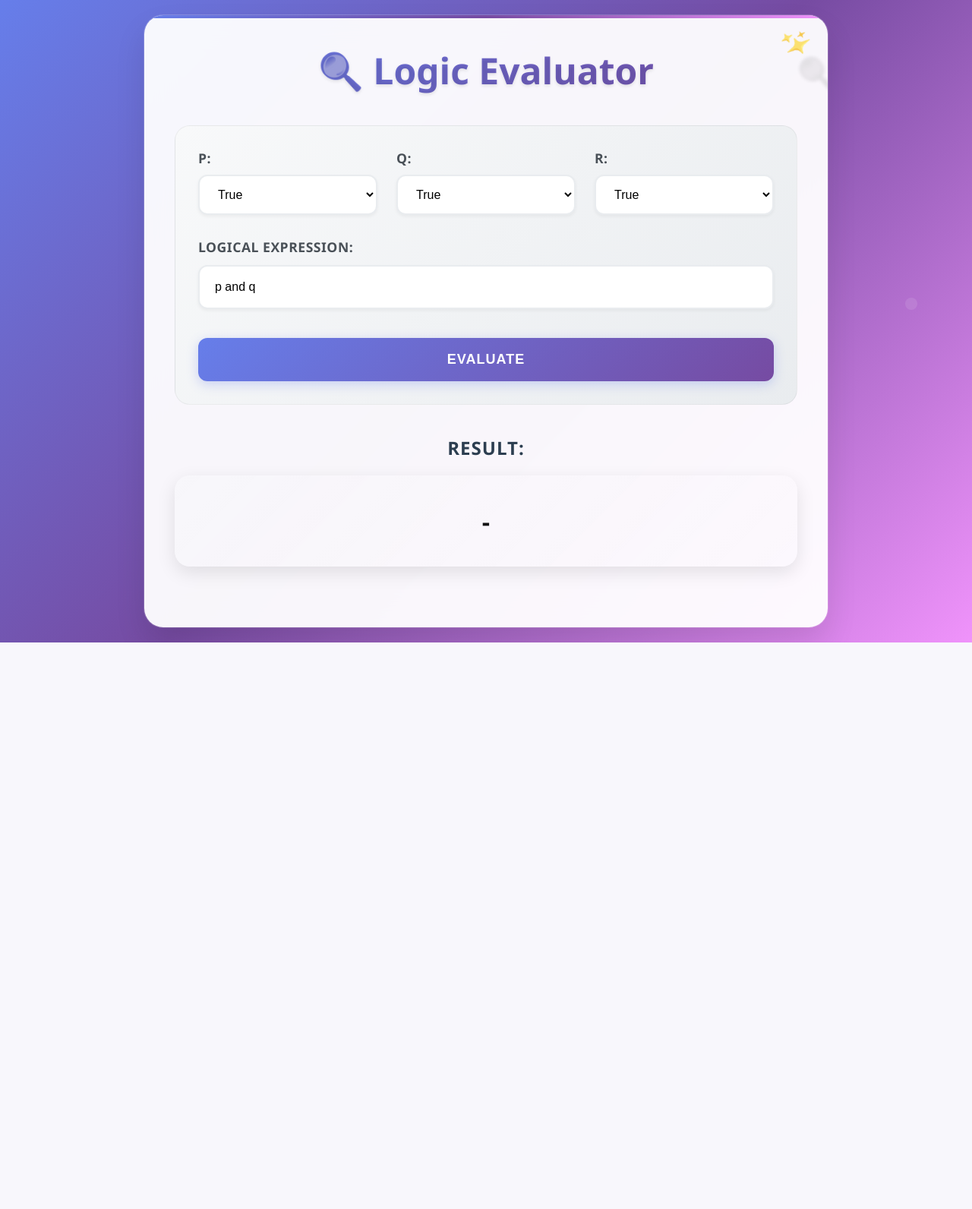
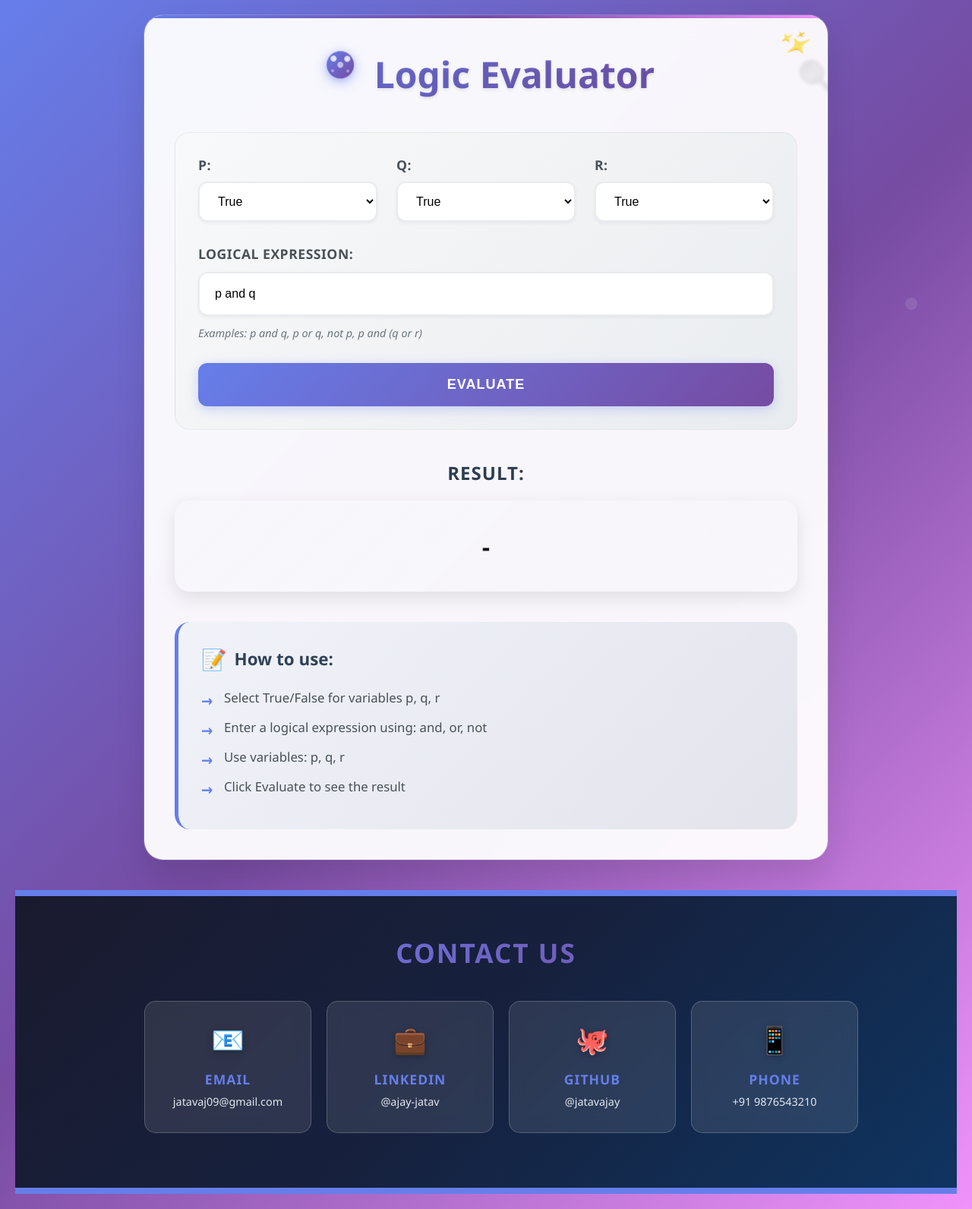
Before and after one commit to jatavajay/Logic-Evaluator, a Flask app: page / in a window 1280 px wide. Shown: the whole page at 76% size. Before the commit the page ends 846 px from the top, so only its background shows below. Run offline with Flask 3, Linux system fonts and the light colour scheme.

Commit message:
Update index.html

```diff
--- a/templates/index.html
+++ b/templates/index.html
@@ -1,12 +1,32 @@
 <!DOCTYPE html>
-<html>
+<html lang="en">
 <head>
+    <meta charset="UTF-8">
+    <meta name="viewport" content="width=device-width, initial-scale=1.0">
     <title>Logic Evaluator</title>
     <link rel="stylesheet" href="{{ url_for('static', filename='style.css') }}">
 </head>
 <body>
     <div class="container">
-        <h1>🔍 Logic Evaluator</h1>
+        <h1>
+            <span class="logo">
+                <svg width="60" height="60" viewBox="0 0 60 60" fill="none" xmlns="http://www.w3.org/2000/svg">
+                    <path d="M30 10C20 10 12 18 12 28C12 38 20 46 30 46C40 46 48 38 48 28C48 18 40 10 30 10Z" fill="url(#brainGradient)"/>
+                    <path d="M25 20C25 22.2091 23.2091 24 21 24C18.7909 24 17 22.2091 17 20C17 17.7909 18.7909 16 21 16C23.2091 16 25 17.7909 25 20Z" fill="white" opacity="0.8"/>
+                    <path d="M43 20C43 22.2091 41.2091 24 39 24C36.7909 24 35 22.2091 35 20C35 17.7909 36.7909 16 39 16C41.2091 16 43 17.7909 43 20Z" fill="white" opacity="0.8"/>
+                    <path d="M30 32C27.7909 32 26 30.2091 26 28C26 25.7909 27.7909 24 30 24C32.2091 24 34 25.7909 34 28C34 30.2091 32.2091 32 30 32Z" fill="white" opacity="0.6"/>
+                    <path d="M22 36C22 37.1046 21.1046 38 20 38C18.8954 38 18 37.1046 18 36C18 34.8954 18.8954 34 20 34C21.1046 34 22 34.8954 22 36Z" fill="white" opacity="0.4"/>
+                    <path d="M42 36C42 37.1046 41.1046 38 40 38C38.8954 38 38 37.1046 38 36C38 34.8954 38.8954 34 40 34C41.1046 34 42 34.8954 42 36Z" fill="white" opacity="0.4"/>
+                    <defs>
+                        <linearGradient id="brainGradient" x1="0%" y1="0%" x2="100%" y2="100%">
+                            <stop offset="0%" style="stop-color:#667eea;stop-opacity:1" />
+                            <stop offset="100%" style="stop-color:#764ba2;stop-opacity:1" />
+                        </linearGradient>
+                    </defs>
+                </svg>
+            </span>
+            Logic Evaluator
+        </h1>
 
         <div class="input-section">
             <div class="variable-inputs">
@@ -36,6 +56,9 @@
             <div class="expression-input">
                 <label for="expr">Logical Expression:</label>
                 <input type="text" id="expr" placeholder="Enter expression (e.g., p and q or not r)" value="p and q">
+                <div class="examples">
+                    <small>Examples: p and q, p or q, not p, p and (q or r)</small>
+                </div>
             </div>
 
             <button onclick="evaluateExpression()">Evaluate</button>
@@ -44,6 +67,56 @@
         <div class="result-section">
             <h3>Result:</h3>
             <div id="result" class="result-box">-</div>
+        </div>
+
+        <div class="instructions">
+            <h3>How to use:</h3>
+            <ul>
+                <li>Select True/False for variables p, q, r</li>
+                <li>Enter a logical expression using: and, or, not</li>
+                <li>Use variables: p, q, r</li>
+                <li>Click Evaluate to see the result</li>
+            </ul>
+        </div>
+    </div>
+
+    <!-- Contact Section -->
+    <div class="contact-section">
+        <div class="contact-container">
+            <h3>Contact Us</h3>
+            <div class="contact-grid">
+                <div class="contact-item">
+                    <span class="contact-icon">📧</span>
+                    <div class="contact-details">
+                        <h4>Email</h4>
+                        <a href="mailto:jatavaj09@gmail.com">jatavaj09@gmail.com</a>
+                    </div>
+                </div>
+
+                <div class="contact-item">
+                    <span class="contact-icon">💼</span>
+                    <div class="contact-details">
+                        <h4>LinkedIn</h4>
+                        <a href="https://www.linkedin.com/in/ajay-jatav-b15428207?utm_source=share&utm_campaign=share_via&utm_content=profile&utm_medium=android_app" target="_blank">@ajay-jatav</a>
+                    </div>
+                </div>
+
+                <div class="contact-item">
+                    <span class="contact-icon">🐙</span>
+                    <div class="contact-details">
+                        <h4>GitHub</h4>
+                        <a href="https://github.com/jatavajay" target="_blank">@jatavajay</a>
+                    </div>
+                </div>
+
+                <div class="contact-item">
+                    <span class="contact-icon">📱</span>
+                    <div class="contact-details">
+                        <h4>Phone</h4>
+                        <a href="tel:+919876543210">+91 9876543210</a>
+                    </div>
+                </div>
+            </div>
         </div>
     </div>
 
@@ -54,7 +127,14 @@
             const r = document.getElementById('r').value;
             const expr = document.getElementById('expr').value.trim();
 
+            if (!expr) {
+                alert('Please enter a logical expression');
+                return;
+            }
+
+            // Show loading
             document.getElementById('result').textContent = 'Calculating...';
+            document.getElementById('result').className = 'result-box loading';
 
             fetch('/evaluate', {
                 method: 'POST',
@@ -70,12 +150,26 @@
             })
             .then(response => response.json())
             .then(data => {
-                document.getElementById('result').textContent = data.result;
+                if (data.error) {
+                    document.getElementById('result').textContent = 'Error: ' + data.error;
+                    document.getElementById('result').className = 'result-box error';
+                } else {
+                    document.getElementById('result').textContent = data.result;
+                    document.getElementById('result').className = 'result-box success';
+                }
             })
             .catch(error => {
                 document.getElementById('result').textContent = 'Error: ' + error;
+                document.getElementById('result').className = 'result-box error';
             });
         }
+
+        // Allow pressing Enter to evaluate
+        document.getElementById('expr').addEventListener('keypress', function(e) {
+            if (e.key === 'Enter') {
+                evaluateExpression();
+            }
+        });
     </script>
 </body>
 </html>
```
